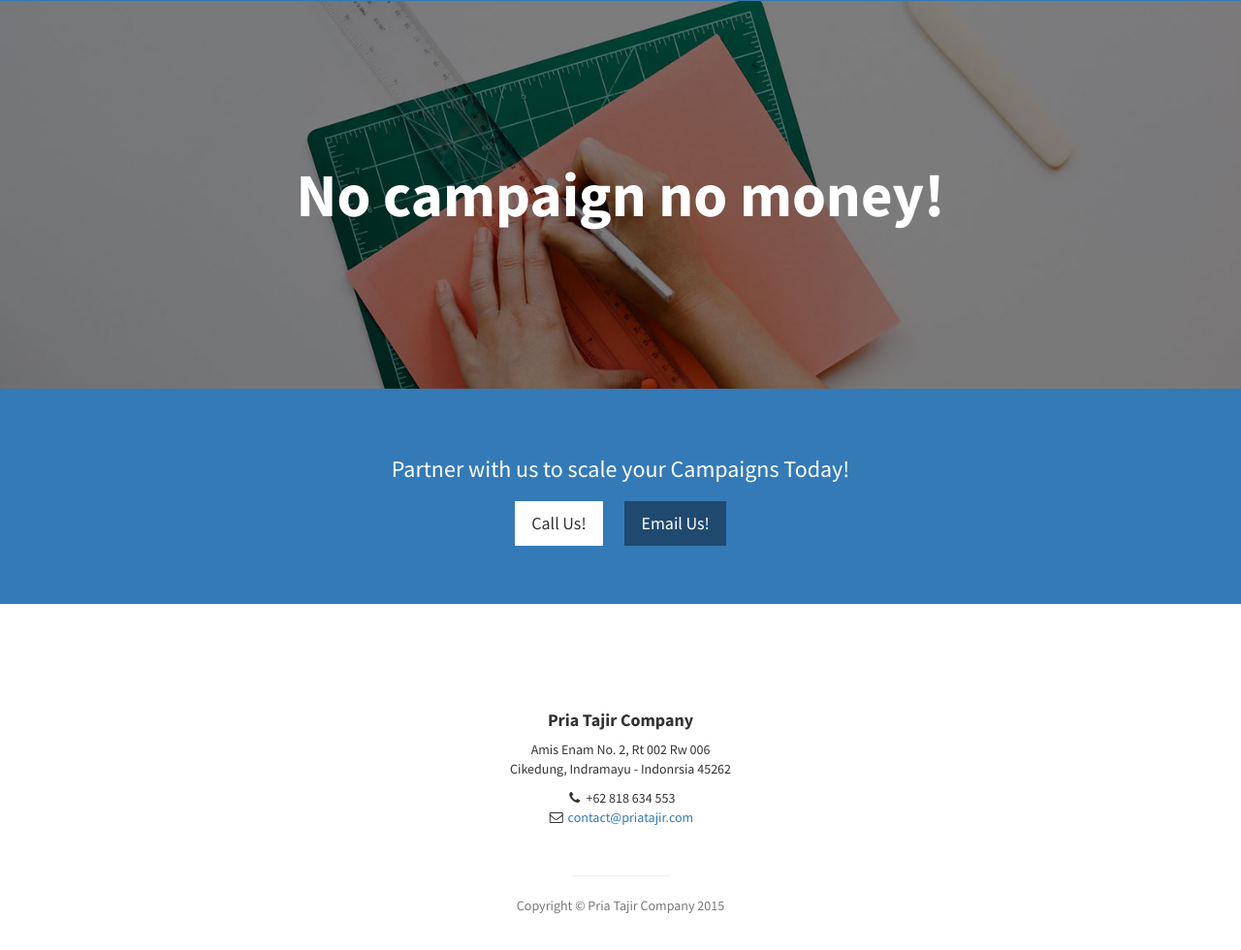
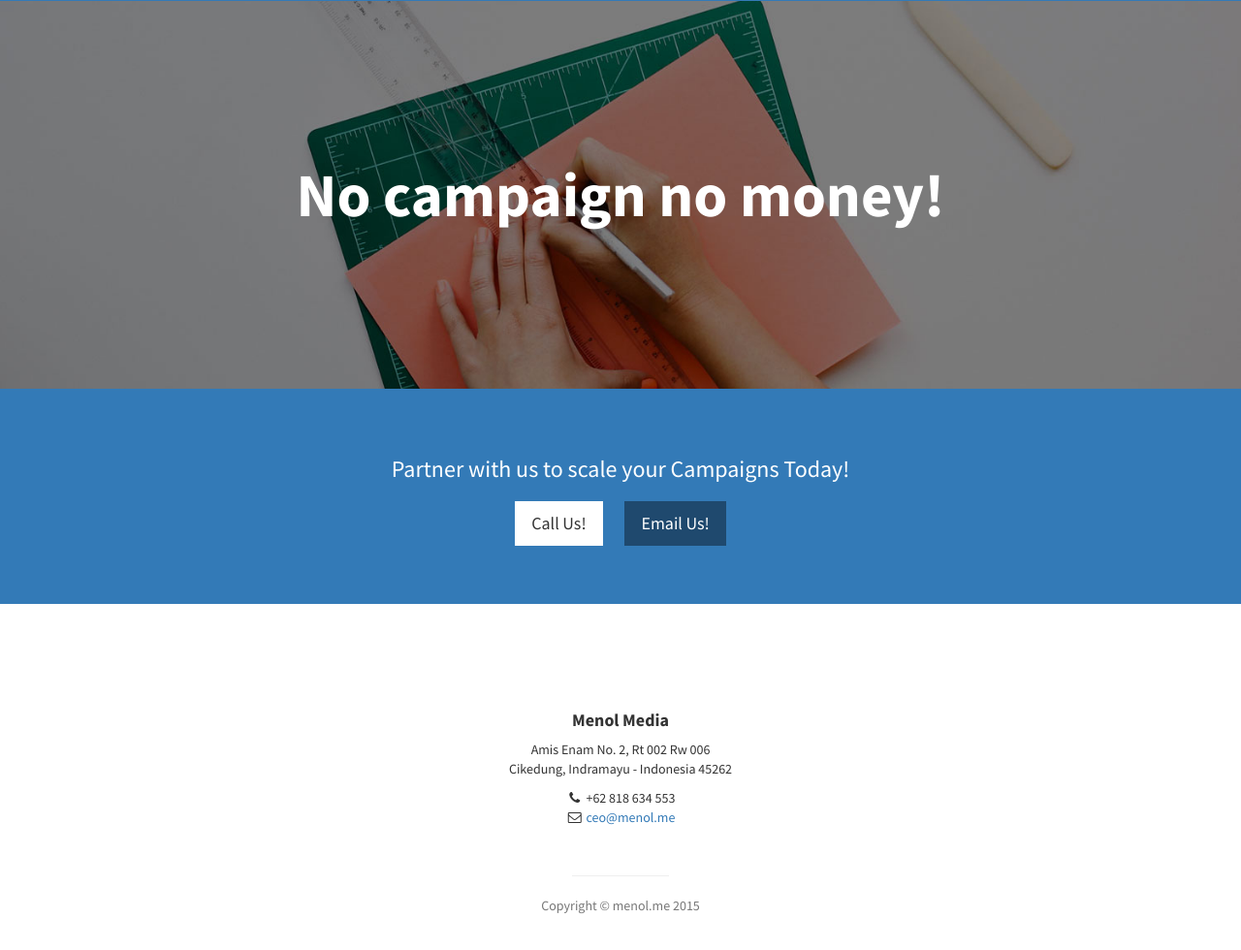
Before and after one commit to menolme/menolhome, a plain HTML site: page index.html in a window 1280 px wide. Shown: the part 1626-2606 px from the top of the page at 97% size. Drawn offline with Linux system fonts and the light colour scheme.

Commit message:
ganti nama

```diff
--- a/index.html
+++ b/index.html
@@ -9,7 +9,7 @@
     <meta name="description" content="">
     <meta name="author" content="">
 
-    <title>Pria Tajir Company - an independent Online Media Buying Agency |     priatajir.com</title>
+    <title>Menol Media - an independent Online Media Buying Agency | Menol.me</title>
 
     <!-- Bootstrap Core CSS -->
     <link href="css/bootstrap.min.css" rel="stylesheet">
@@ -38,7 +38,7 @@
         <ul class="sidebar-nav">
             <a id="menu-close" href="#" class="btn btn-light btn-lg pull-right toggle"><i class="fa fa-times"></i></a>
             <li class="sidebar-brand">
-                <a href="#top"  onclick = $("#menu-close").click(); >Pria Tajir Company</a>
+                <a href="#top"  onclick = $("#menu-close").click(); >Menol Media</a>
             </li>
             <li>
                 <a href="#top" onclick = $("#menu-close").click(); >Home</a>
@@ -58,7 +58,7 @@
     <!-- Header -->
     <header id="top" class="header">
         <div class="text-vertical-center">
-            <h1>Pria Tajir Company</h1>
+            <h1>Menol Media</h1>
             <h3>an independent Online Media Buying Agency. </h3>
             <br>
             <a href="#about" class="btn btn-dark btn-lg">Find Out More</a>
@@ -164,7 +164,7 @@
                 <div class="col-lg-12 text-center">
                     <h3>Partner with us to scale your Campaigns Today!</h3>
                     <a href="tel:+62818634553" class="btn btn-lg btn-light">Call Us!</a>
-                    <a href="mailto:contact@priatajir.com" class="btn btn-lg btn-dark">Email Us!</a>
+                    <a href="mailto:ceo@menol.me" class="btn btn-lg btn-dark">Email Us!</a>
                 </div>
             </div>
         </div>
@@ -183,12 +183,12 @@
         <div id="contact" class="container">
             <div class="row">
                 <div class="col-lg-10 col-lg-offset-1 text-center">
-                    <h4><strong>Pria Tajir Company</strong>
+                    <h4><strong>Menol Media</strong>
                     </h4>
-                    <p>Amis Enam No. 2, Rt 002 Rw 006<br>Cikedung, Indramayu - Indonrsia 45262</p>
+                    <p>Amis Enam No. 2, Rt 002 Rw 006<br>Cikedung, Indramayu - Indonesia 45262</p>
                     <ul class="list-unstyled">
                         <li><i class="fa fa-phone fa-fw"></i> +62 818 634 553</li>
-                        <li><i class="fa fa-envelope-o fa-fw"></i>  <a href="mailto:contact@priatajir.com">contact@priatajir.com</a>
+                        <li><i class="fa fa-envelope-o fa-fw"></i>  <a href="mailto:contact@priatajir.com">ceo@menol.me</a>
                         </li>
                     </ul>
                     <br>
@@ -206,7 +206,7 @@
                     </ul>
                     -->
                     <hr class="small">
-                    <p class="text-muted">Copyright &copy; Pria Tajir Company 2015</p>
+                    <p class="text-muted">Copyright &copy; menol.me 2015</p>
                 </div>
             </div>
         </div>
```
